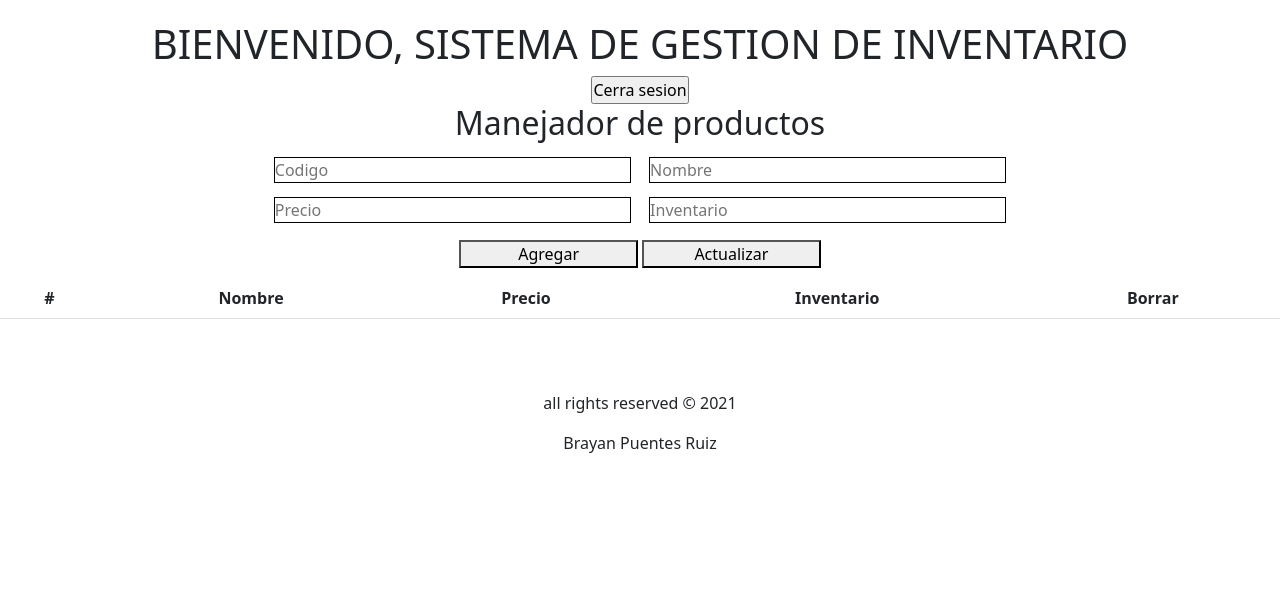
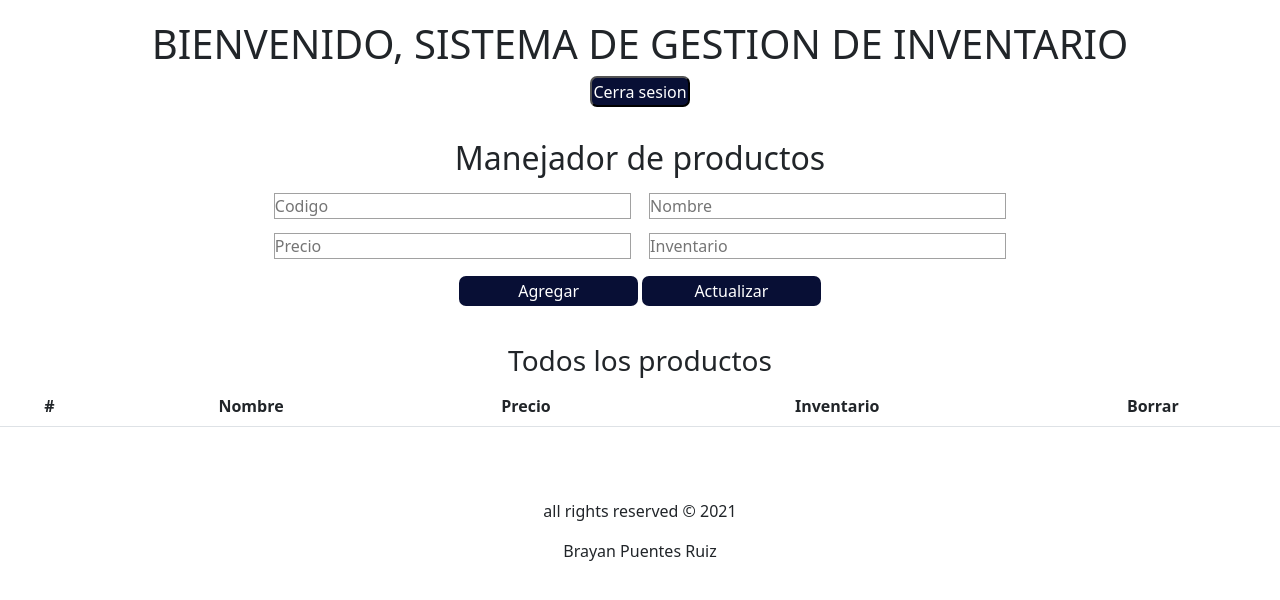
Before and after one commit to SMITH367/InvetaryGestion, a website: page frontend/admin/adminMode.html in a window 1280 px wide. Drawn offline with nearby package versions, Linux system fonts and the light colour scheme; no server answers; sample sign-in values are in the browser's storage.

Commit message:
admin mode view styled

```diff
--- a/frontend/admin/Css/styles.css
+++ b/frontend/admin/Css/styles.css
@@ -25,16 +25,35 @@ td {
 .form-data-input {
     width: 40%;
     margin: 7px;
-    border: solid .1px black;
+    border: solid .1px rgb(161, 161, 161);
 }
 
 .form-data-btn {
     width: 20%;
     margin: 10px 0px;
+    padding: .2em;
+    border-radius: 7px;
+    color: #fff;
+    background: rgb(8, 15, 53);
+    border: none;
+
 }
+
+.btnLogout {
+    padding: .1em;
+    border-radius: 7px;
+    color: #fff;
+    background: rgb(8, 15, 53);
+}
+
+
 .table {
-    max-width:100%;
+    max-width: 100%;
 }
+.bggray{
+    background-color: rgb(211, 211, 211);
+}
+
 .deleteBtn {
     border: none;
     color: red;
@@ -47,7 +66,9 @@ td {
     height: 100px;
 
 }
-
+.mrgtop{
+    margin-top: 1em;
+}
 .center {
     text-align: center;
 }
--- a/frontend/admin/adminMode.html
+++ b/frontend/admin/adminMode.html
@@ -17,9 +17,9 @@
 
     <div class="container">
         <h1 class='center'>BIENVENIDO, SISTEMA DE GESTION DE INVENTARIO</h1>
-        <input type="button" value="Cerra sesion" id="logout">
+        <input type="button" value="Cerra sesion" id="logout" class="btnLogout">
 
-        <h2 class='center'>Manejador de productos</h2>
+        <h2 class='center mrgtop'">Manejador de productos</h2>
 
         <form action="" class="form-data center">
 
@@ -34,7 +34,7 @@
         </form>
 
     </div>
-
+  <h3 class="center mrgtop">Todos los productos</h3>
     <table class="table center">
         <thead>
             <tr>
```
